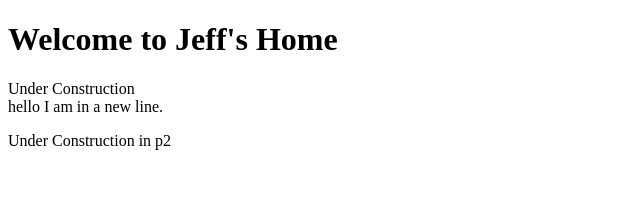
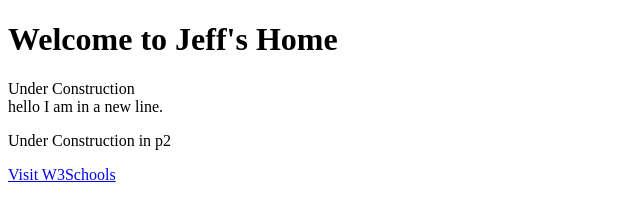
Before and after one commit to jefflee702/jeffs-home, a plain HTML site: page index.html in a window 1280 px wide. Shown: the whole page, without its empty margins (0-640 px from the left). Drawn offline with Linux system fonts and the light colour scheme.

Commit message:
Adding html

```diff
--- a/index.html
+++ b/index.html
@@ -11,6 +11,7 @@
 </p>
 
 <p>Under Construction in p2</p>
+<p><a href="https://www.w3schools.com">Visit W3Schools</a></p>
 
 </body>
 </html>
```
